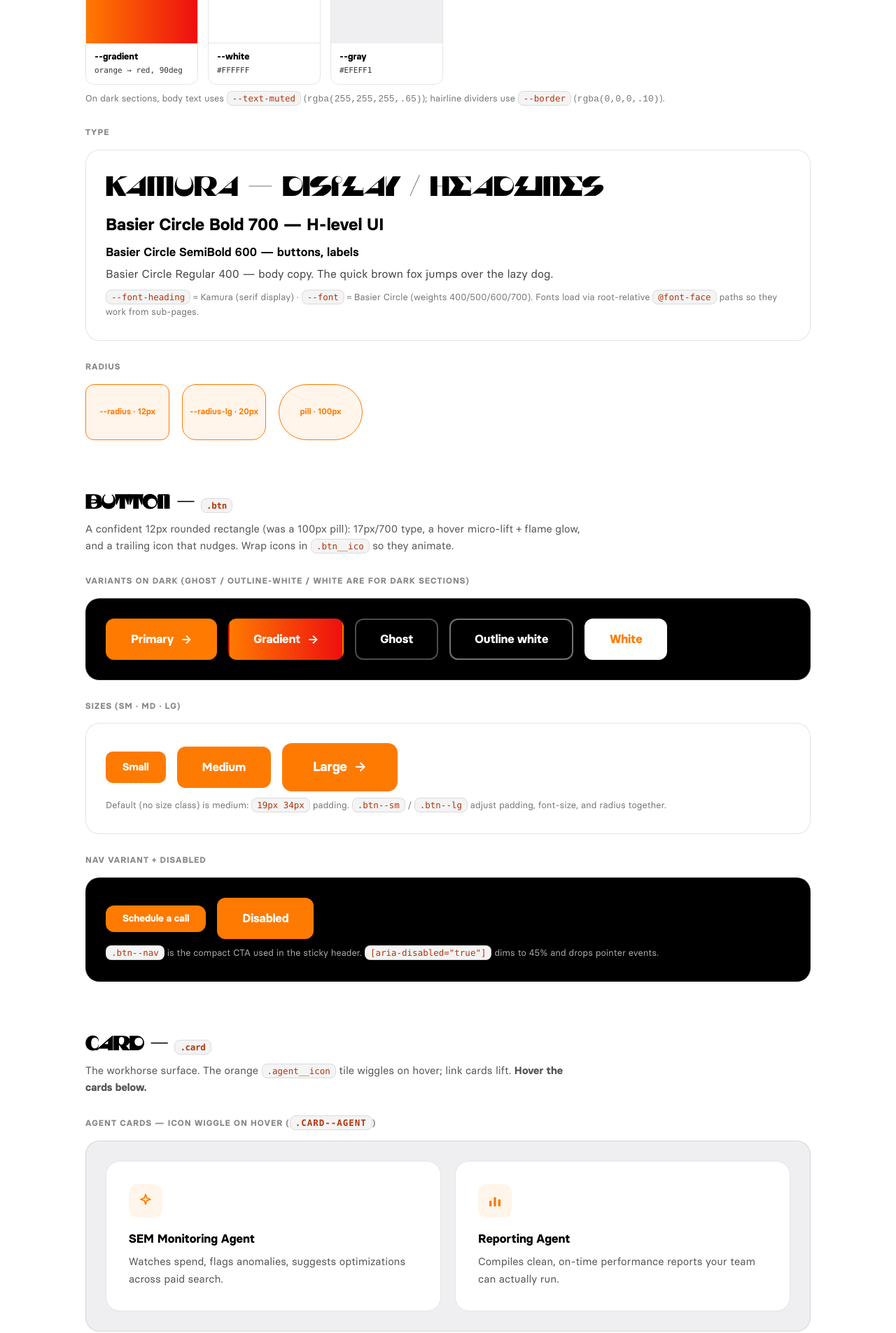
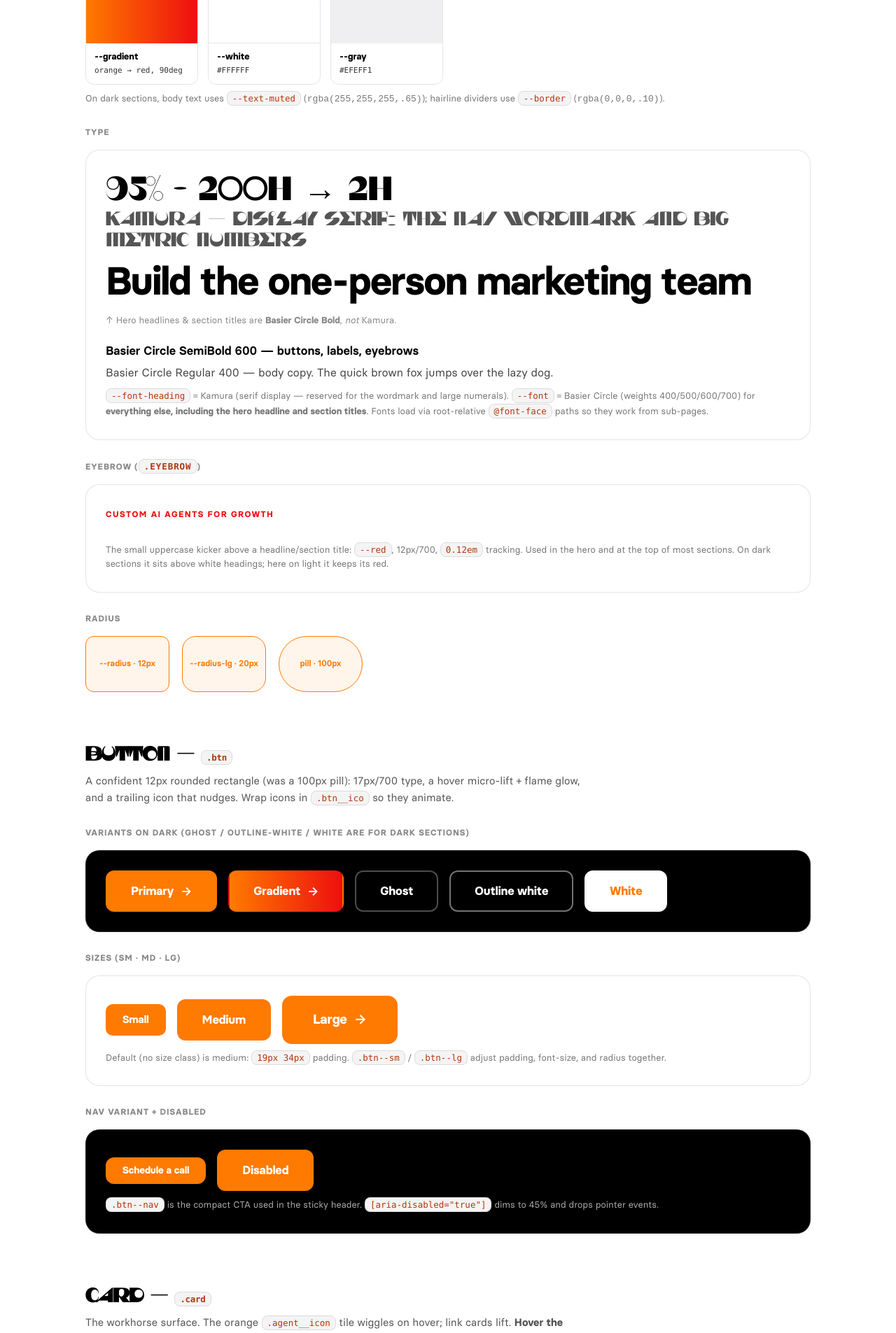
Before and after one commit to UberVero/ES2website, a Jekyll site: the page styleguide/index.html, which Jekyll copies as it is, in a window 1280 px wide. Shown: the part 670-2575 px from the top of the page at 70% size. Built offline with Jekyll 4.4.1, drawn with Linux system fonts in a browser that asks for light colours; some of the changed text lies outside the part shown.

Commit message:
Correct type roles in style guide; metric numbers use Kamura
- Style guide Type section was misleading: it labeled Kamura as
  'headlines'. In reality hero headlines and section titles use Basier
  (--font); Kamura (--font-heading) is the display serif, used only for
  the nav wordmark and large metric numbers. Rewrote the samples to show
  this and stop implying headlines are serif.
- Added the missing .eyebrow component (red, uppercase kicker) to the
  guide's token section.
- Made the gradient metric numbers actually render in Kamura
  (.metric-card__value now sets font-family: var(--font-heading),
  weight 400, gentler tracking) to match the brand design — previously
  they inherited Basier. Affects case-study /results/ pages.

```diff
--- a/results.css
+++ b/results.css
@@ -621,9 +621,10 @@
 }
 
 .metric-card__value {
-  font-size: clamp(32px, 4vw, 44px);
-  font-weight: 700;
-  letter-spacing: -0.03em;
+  font-family: var(--font-heading);
+  font-size: clamp(36px, 4.4vw, 48px);
+  font-weight: 400;
+  letter-spacing: -0.01em;
   line-height: 1;
   background: var(--gradient);
   -webkit-background-clip: text;
--- a/styleguide/index.html
+++ b/styleguide/index.html
@@ -99,11 +99,19 @@
 
       <div class="sg-subhead">Type</div>
       <div class="sg-panel">
-        <p style="font-family:var(--font-heading);font-size:40px;line-height:1.05;letter-spacing:-0.02em;margin-bottom:18px;">Kamura — display / headlines</p>
-        <p style="font-family:var(--font);font-size:24px;font-weight:700;margin-bottom:4px;">Basier Circle Bold 700 — H-level UI</p>
-        <p style="font-family:var(--font);font-size:17px;font-weight:600;margin-bottom:4px;">Basier Circle SemiBold 600 — buttons, labels</p>
+        <p style="font-family:var(--font-heading);font-size:48px;line-height:1;letter-spacing:-0.01em;margin-bottom:6px;">95% · 200h → 2h</p>
+        <p style="font-family:var(--font-heading);font-size:28px;line-height:1.05;margin-bottom:18px;color:#555;">Kamura — display serif: the nav wordmark and big metric numbers</p>
+        <p style="font-family:var(--font);font-size:clamp(38px,5vw,56px);font-weight:700;line-height:1.08;letter-spacing:-0.03em;margin-bottom:14px;">Build the one&#8209;person marketing team</p>
+        <p style="font-family:var(--font);font-size:13px;color:#888;margin-bottom:18px;">↑ Hero headlines &amp; section titles are <strong>Basier Circle Bold</strong>, <em>not</em> Kamura.</p>
+        <p style="font-family:var(--font);font-size:17px;font-weight:600;margin-bottom:4px;">Basier Circle SemiBold 600 — buttons, labels, eyebrows</p>
         <p style="font-family:var(--font);font-size:16px;font-weight:400;color:#444;">Basier Circle Regular 400 — body copy. The quick brown fox jumps over the lazy dog.</p>
-        <p class="sg-note"><span class="sg-code">--font-heading</span> = Kamura (serif display) · <span class="sg-code">--font</span> = Basier Circle (weights 400/500/600/700). Fonts load via root-relative <span class="sg-code">@font-face</span> paths so they work from sub-pages.</p>
+        <p class="sg-note"><span class="sg-code">--font-heading</span> = Kamura (serif display — reserved for the wordmark and large numerals). <span class="sg-code">--font</span> = Basier Circle (weights 400/500/600/700) for <strong>everything else, including the hero headline and section titles</strong>. Fonts load via root-relative <span class="sg-code">@font-face</span> paths so they work from sub-pages.</p>
+      </div>
+
+      <div class="sg-subhead">Eyebrow (<span class="sg-code">.eyebrow</span>)</div>
+      <div class="sg-panel">
+        <p class="eyebrow">Custom AI agents for growth</p>
+        <p class="sg-note">The small uppercase kicker above a headline/section title: <span class="sg-code">--red</span>, 12px/700, <span class="sg-code">0.12em</span> tracking. Used in the hero and at the top of most sections. On dark sections it sits above white headings; here on light it keeps its red.</p>
       </div>
 
       <div class="sg-subhead">Radius</div>
@@ -245,7 +253,7 @@
     <!-- ============================= METRIC NUMBERS ============================= -->
     <section class="sg-section" id="metrics">
       <h2>Gradient metric numbers — <span class="sg-code">.metric-card</span></h2>
-      <p class="sg-lead">Big gradient-filled figures used on case studies (<span class="sg-code">/results/</span>). The flame gradient is clipped to the text via <span class="sg-code">background-clip: text</span>. Defined in <span class="sg-code">results.css</span>, laid out in a <span class="sg-code">.cs-metrics</span> grid.</p>
+      <p class="sg-lead">Big <strong>Kamura</strong> (<span class="sg-code">--font-heading</span>) figures used on case studies (<span class="sg-code">/results/</span>) — the display serif's main job besides the wordmark. The flame gradient is clipped to the text via <span class="sg-code">background-clip: text</span>. Defined in <span class="sg-code">results.css</span>, laid out in a <span class="sg-code">.cs-metrics</span> grid.</p>
       <div class="cs-metrics">
         <div class="metric-card">
           <div class="metric-card__value">95%</div>
```
